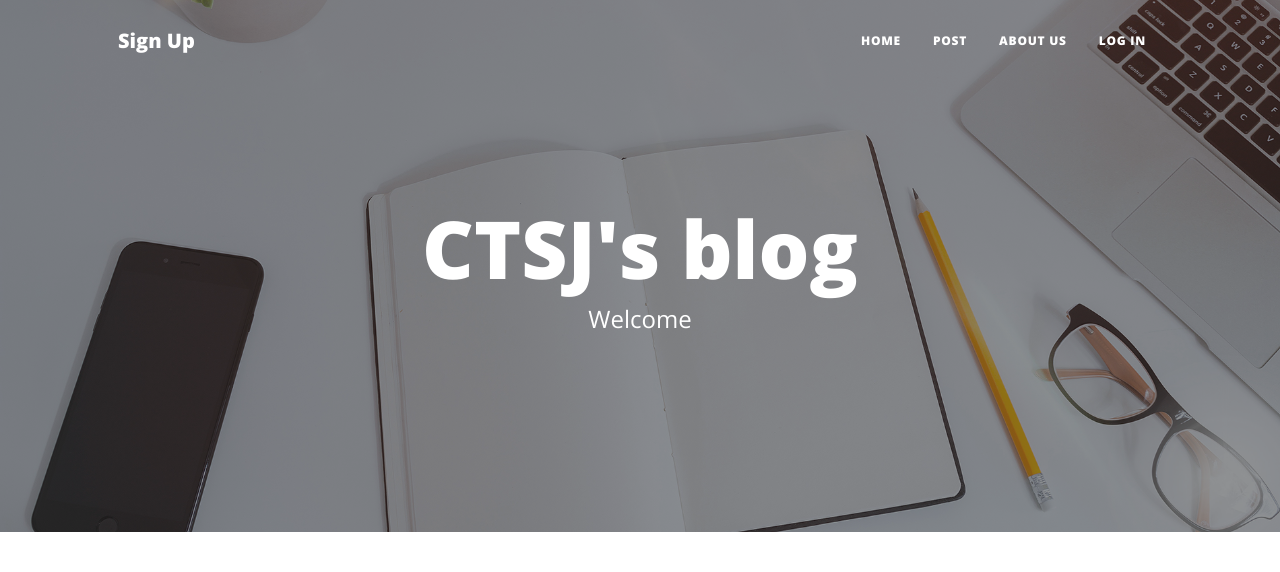
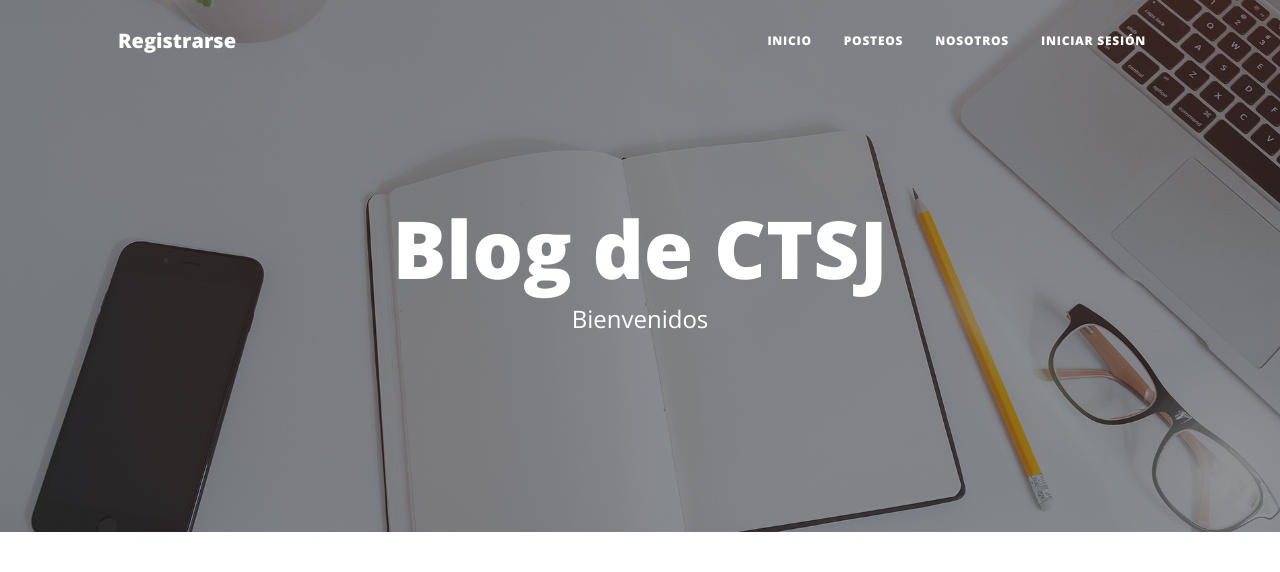
Before and after one commit to MarianoSanJuan/Blog-Cardozo-Ortiz-SanJuan, a Django app: page / in a window 1280 px wide. Shown: the top 572 px of the page. Run offline with Django 4.2, Linux system fonts and the light colour scheme; parts of the project's set-up code (start-up, migrations or seed data) failed here and were passed over; some libraries are stand-ins or nearby versions.

Commit message:
se agrego el about y el inicio

```diff
--- a/Blog/settings.py
+++ b/Blog/settings.py
@@ -57,7 +57,7 @@ ROOT_URLCONF = 'Blog.urls'
 TEMPLATES = [
     {
         'BACKEND': 'django.template.backends.django.DjangoTemplates',
-        'DIRS': [r'/Users/MarianSanJuan/Desktop/Coderhouse/Python/EntregaFinal-Blog-Cardozo-Torres-SanJuan/templates'],
+        'DIRS': [r'templates'],
         'APP_DIRS': True,
         'OPTIONS': {
             'context_processors': [
--- a/Blog/urls.py
+++ b/Blog/urls.py
@@ -15,7 +15,7 @@ Including another URLconf
 """
 from django.contrib import admin
 from django.urls import path, include
-from appblog.views import inicio
+from appblog.views import inicio, about
 from django.conf.urls.static import static
 from django.conf import settings
 
@@ -25,6 +25,7 @@ urlpatterns = [
     path('admin/', admin.site.urls),
     path('appblog/', include("appblog.urls")),
     path('accounts/', include('appaccounts.urls')),
+    path('about/', about, name='about')
 ]
 
 urlpatterns += static(settings.MEDIA_URL,document_root=settings.MEDIA_ROOT)
--- /dev/null
+++ b/appblog/static/appblog/css/edicion.css
@@ -0,0 +1,26 @@
+.nombres{
+    margin-left: 15%;
+
+}
+
+.cuerpo{
+    background-image: url("https://www.solbyte.com/blog/wp-content/uploads/5-etapas-del-proceso-de-desarrollo-de-software.jpg");
+    background-repeat: no-repeat;
+    image-resolution: initial;
+    padding-top: 100px;
+    padding-bottom: 100px;
+}
+
+.contenido{
+    background-image: url("https://st2.depositphotos.com/4676639/46942/v/600/depositphotos_469426060-stock-video-programmer-in-headphones-cancel-noise.jpg");
+    background-repeat: no-repeat;
+    background-size: cover;
+    image-resolution: initial;
+    padding-top: 100px;
+    padding-bottom: 100px;
+}
+
+.titulo, .parrafo{
+    color:white;
+    font-family: sans-serif;
+}
--- a/appblog/views.py
+++ b/appblog/views.py
@@ -14,6 +14,9 @@ from django.contrib.auth.mixins import LoginRequiredMixin
 
 def inicio(request):
     return render(request,"index.html")
+
+def about(request):
+    return render(request, "about.html", {})
 
 class CrearPosteo(LoginRequiredMixin,CreateView):
     model=Posteos
--- a/templates/base.html
+++ b/templates/base.html
@@ -14,42 +14,36 @@
         <link href="https://fonts.googleapis.com/css?family=Lora:400,700,400italic,700italic" rel="stylesheet" type="text/css" />
         <link href="https://fonts.googleapis.com/css?family=Open+Sans:300italic,400italic,600italic,700italic,800italic,400,300,600,700,800" rel="stylesheet" type="text/css" />
         <!-- Core theme CSS (includes Bootstrap)-->
+        <link rel="stylesheet" href="https://cdn.jsdelivr.net/npm/bootstrap@4.6.2/dist/css/bootstrap.min.css" integrity="sha384-xOolHFLEh07PJGoPkLv1IbcEPTNtaed2xpHsD9ESMhqIYd0nLMwNLD69Npy4HI+N" crossorigin="anonymous">
         <link href={% static 'appblog/css/styles.css' %} rel="stylesheet" />
+        <link href={% static 'appblog/css/edicion.css' %} rel="stylesheet" />
     </head>
     <body>
         <!-- Navigation-->
         <nav class="navbar navbar-expand-lg navbar-light" id="mainNav">
             <div class="container px-4 px-lg-5">
-                <a class="navbar-brand" href={% url 'registro' %}>Sign Up</a>
+                <a class="navbar-brand" href={% url 'registro' %}>Registrarse</a>
                 <button class="navbar-toggler" type="button" data-bs-toggle="collapse" data-bs-target="#navbarResponsive" aria-controls="navbarResponsive" aria-expanded="false" aria-label="Toggle navigation">
                     Menu
                     <i class="fas fa-bars"></i>
                 </button>
                 <div class="collapse navbar-collapse" id="navbarResponsive">
                     <ul class="navbar-nav ms-auto py-4 py-lg-0">
-                        <li class="nav-item"><a class="nav-link px-lg-3 py-3 py-lg-4" href={% url 'inicio' %}>Home</a></li>
-                        <li class="nav-item"><a class="nav-link px-lg-3 py-3 py-lg-4" href={% url 'listado_posteos' %} > Post</a></li>
-                        <li class="nav-item"><a class="nav-link px-lg-3 py-3 py-lg-4" href="about.html">About us</a></li>
+                        <li class="nav-item"><a class="nav-link px-lg-3 py-3 py-lg-4" href={% url 'inicio' %}>Inicio</a></li>
+                        <li class="nav-item"><a class="nav-link px-lg-3 py-3 py-lg-4" href={% url 'listado_posteos' %} > Posteos</a></li>
+                        <li class="nav-item"><a class="nav-link px-lg-3 py-3 py-lg-4" href={% url 'about' %}>Nosotros</a></li>
 
                         {% if request.user.is_authenticated %}
-                        <li class="nav-item"><a class="nav-link px-lg-3 py-3 py-lg-4" href={% url 'logout' %}>Log out</a></li>
-                        <li class="nav-item"><a class="nav-link px-lg-3 py-3 py-lg-4" href={% url 'crear_posteo' %}>Create post</a></li>
-
-                        <a class="navbar-brand" href={% url 'perfil' %}>
-                            {% if request.user.masdatosusuario.avatar %}
-                            <img src={{request.user.masdatosusuario.avatar.url}} alt="" height="50px">
-                            {% endif %}
-                            {{request.user.username}}
-                        </a>
+                        <li class="nav-item"><a class="nav-link px-lg-3 py-3 py-lg-4" href={% url 'logout' %}>Cerrar sesión</a></li>
+                        <li class="nav-item"><a class="nav-link px-lg-3 py-3 py-lg-4" href={% url 'crear_posteo' %}>Crear</a></li>
                         {% else %}
-                        <li class="nav-item"><a class="nav-link px-lg-3 py-3 py-lg-4" href={% url 'login' %}>Log in</a></li>
+                        <li class="nav-item"><a class="nav-link px-lg-3 py-3 py-lg-4" href={% url 'login' %}>Iniciar sesión</a></li>
                         {% endif %}
 
                     </ul>
                 </div>
             </div>
         </nav>
-
 
 
         <!-- Page Header-->
@@ -63,7 +57,7 @@
                             <h1>Clean Blog</h1>
                             {% endblock texto_header %}
                             {% block subtexto_header %}
-                            <span class="subheading">A Blog Theme by CTSJ Group</span>
+                            <span class="subheading">A Blog Theme by Start Bootstrap</span>
                             {% endblock subtexto_header %}
                         </div>
                     </div>
--- a/templates/index.html
+++ b/templates/index.html
@@ -1,6 +1,6 @@
 {% extends 'base.html' %}
 {% block titulo %}
-<title>Blog Home</title>
+<title>Inicio Blog</title>
 {% endblock titulo %}
 
 {% block header %}
@@ -10,10 +10,10 @@
             <div class="col-md-10 col-lg-8 col-xl-7">
                 <div class="site-heading">
                     {% block texto_header %}
-                    <h1>CTSJ's blog</h1>
+                    <h1>Blog de CTSJ</h1>
                     {% endblock texto_header %}
                     {% block subtexto_header %}
-                    <span class="subheading">Welcome</span>
+                    <span class="subheading">Bienvenidos</span>
                     {% endblock subtexto_header %}
                 </div>
             </div>
@@ -21,3 +21,25 @@
     </div>
 </header>
 {% endblock header %}
+
+{% block content %}
+
+<div class="contenido">
+
+
+
+        <div class="container">
+            <h1 class="text-center titulo">Resumen de proyecto final</h1><br><br>
+            <p class="parrafo">para realizar este proyecto se tomaron en cuenta todas las pautas dadas al momento de realizarlo, se tuvo en cuenta al momento de desarrollar el lenguaje manejado en todo el proyecto, y poder lograr y la claridad en el codigo al momento de leerlo, todas las funcionalidades de la pagina fueron revisada! espero que disfruten nuestro proyecto final!</p> <br>
+
+            <h2 class="titulo text-center">Develops</h2><br>
+            <p class="parrafo text-center">Mariano San Juan y Diego Cardozo</p>
+        </div>
+
+
+
+
+
+
+</div>
+{% endblock content %}
```
Also changed, not shown: templates/about.html (added, +57 -0 lines).
